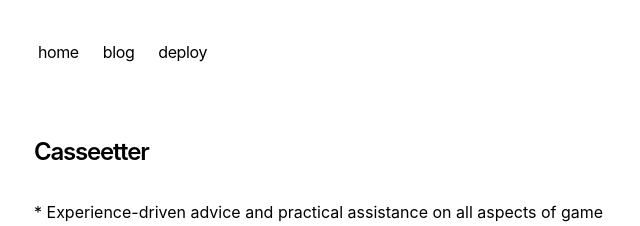
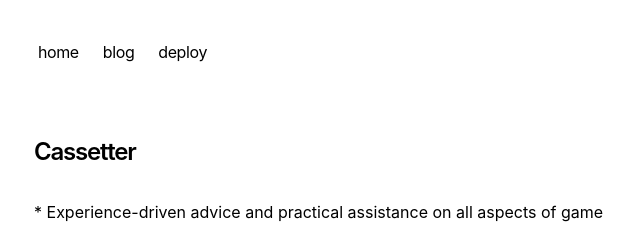
Before and after one commit to dancroucher/cassetter, a Next.js app: page / in a window 1280 px wide. Shown: the top 226 px of the page, without its empty margins (318-958 px from the left). Built offline with nearby package versions, Linux system fonts and the light colour scheme.

Commit message:
Update page.tsx

```diff
--- a/app/page.tsx
+++ b/app/page.tsx
@@ -4,7 +4,7 @@ export default function Page() {
   return (
     <section>
       <h1 className="mb-8 text-2xl font-semibold tracking-tighter">
-        Casseetter
+        Cassetter
       </h1>
       <p className="mb-4">
         {`* Experience-driven advice and practical assistance on all aspects of game development.
```
